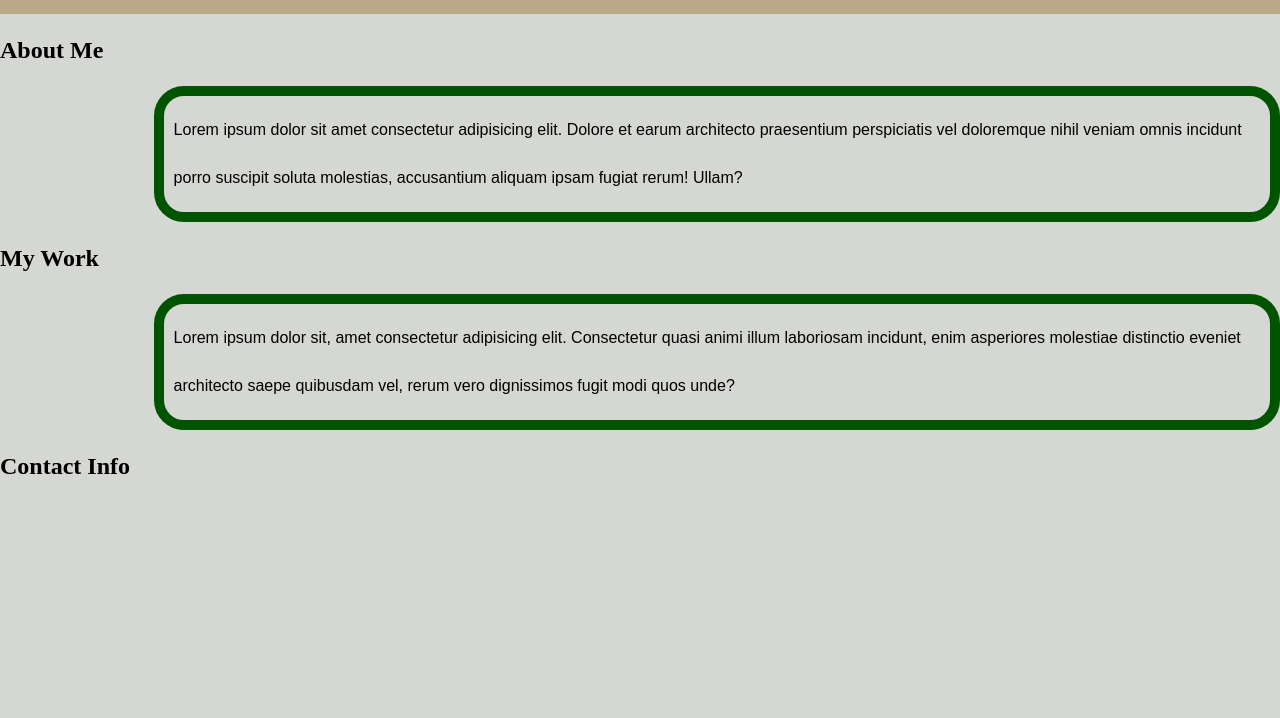
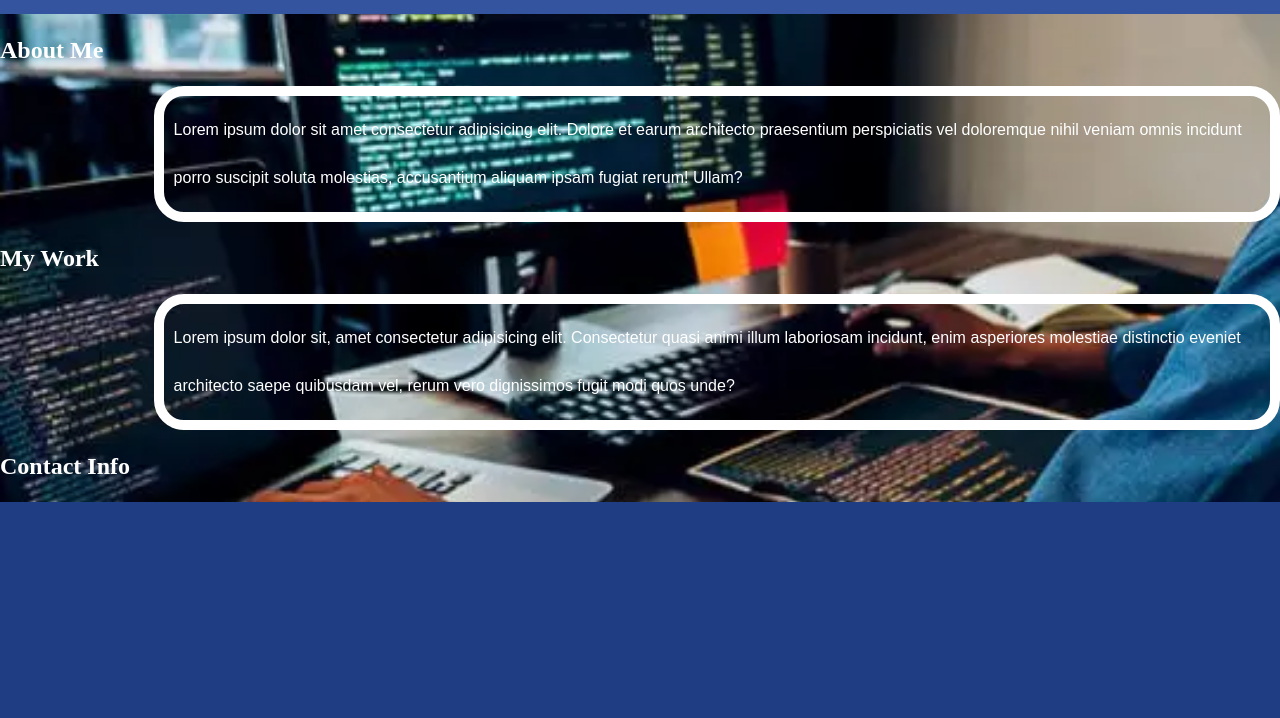
Before and after one commit to jthorn1017/git-init-sample, a plain HTML site: page index.html in a window 1280 px wide. Shown: the part 82-800 px from the top of the page. Drawn offline with Linux system fonts and the light colour scheme.

Commit message:
background image

```diff
--- a/assets/styles.css
+++ b/assets/styles.css
@@ -1,5 +1,5 @@
 :root {
-    background-color: rgb(213, 215, 211);
+    background-color: rgb(31, 61, 130);
     }
 
 * {
@@ -11,15 +11,18 @@ body {
     display: flex;
     flex-direction: column;
     line-height: 3;
-    background-image: url("nature.jpg");
+    background-image: url(./stockimg.webp);
+    background-size: cover;
+    background-position: center;
+    background-attachment: fixed;
 }
 
 header {
     display: flex;
     justify-content: space-between;
     align-items: center;
-    color: rgb(0, 84, 0);
-    background-color: rgb(189, 168, 135);
+    color: white;
+    background-color: rgb(52, 84, 159);
 }
 
 h1 {
@@ -27,13 +30,17 @@ h1 {
     font-size: 200%;
 }
 
+h2{
+    color:white;
+}
 p {
     display: flex;
     font-family: Arial, Helvetica, sans-serif;
     padding: 10px;
-    border: solid  10px rgb(0, 84, 0);
+    border: solid  10px white;
     border-radius: 30px;
     margin-left: 12%;
+    color: white;
 }
 
 nav ul{
@@ -45,5 +52,5 @@ nav a {
     margin: 30px;
     font-weight: bold;
     text-decoration: none;
-    color:rgb(0, 84, 0);
+    color: white;
 }
```
Also changed, not shown: assets/stockimg.webp (added), nature.jpg (deleted).
